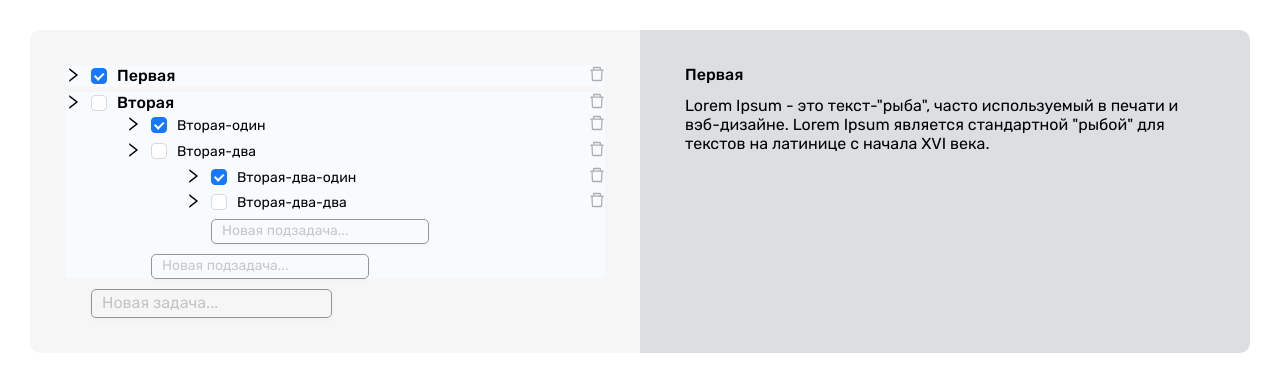
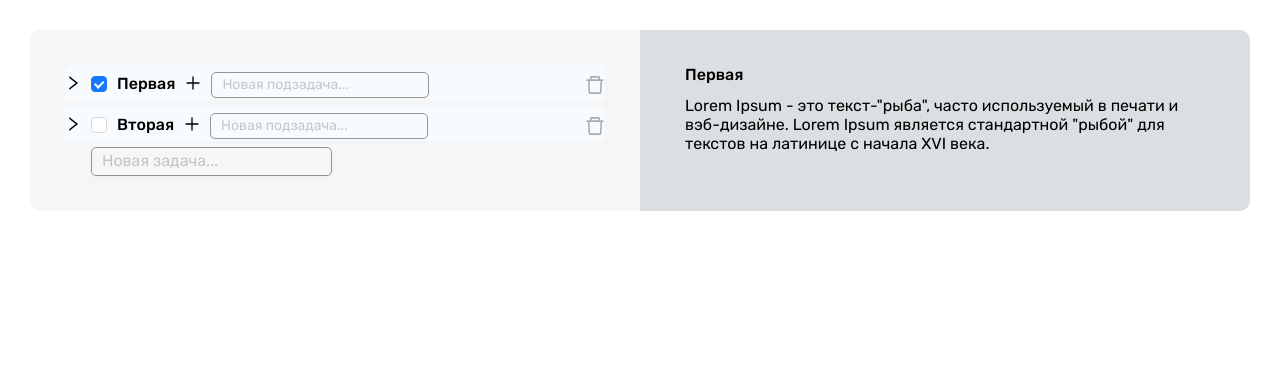
Before and after one commit to vilavren/task-mate, a React (Create React App) app: page / in a window 1280 px wide. Shown: the top 392 px of the page. Built offline with nearby package versions, Linux system fonts and the light colour scheme.

Commit message:
added: adding subtasks

```diff
--- a/src/assets/data/tasksData.ts
+++ b/src/assets/data/tasksData.ts
@@ -4,6 +4,7 @@ export const tasksData = [
     title: 'Первая',
     text: 'Lorem Ipsum - это текст-"рыба", часто используемый в печати и вэб-дизайне. Lorem Ipsum является стандартной "рыбой" для текстов на латинице с начала XVI века.',
     completed: true,
+    subtasks: [],
   },
   {
     id: '2',
@@ -14,6 +15,7 @@ export const tasksData = [
         id: '2.1',
         title: 'Вторая-один',
         completed: true,
+        subtasks: [],
       },
       {
         id: '2.2',
@@ -24,11 +26,13 @@ export const tasksData = [
             id: '2.2.1',
             title: 'Вторая-два-один',
             completed: true,
+            subtasks: [],
           },
           {
             id: '2.2.2',
             title: 'Вторая-два-два',
             completed: false,
+            subtasks: [],
           },
         ],
       },
--- a/src/components/Task/Task.module.css
+++ b/src/components/Task/Task.module.css
@@ -3,7 +3,6 @@
 	margin-bottom: 5px;
 	background-color: #F7FBFD;
 	border-radius: 5px;
-
 }
 
 .checkbox {
@@ -24,8 +23,17 @@
 }
 
 .input {
+	margin-top: 2px;
 	margin-bottom: 10px;
 	margin-left: 56px;
 	font-size: 14px;
-	line-height: 120%;
 }
+
+.inputSubtask {
+	font-size: 14px;
+}
+
+.plusTask {
+	margin: 0 10px;
+	padding: 10px 0;
+}
--- a/src/components/Task/Task.tsx
+++ b/src/components/Task/Task.tsx
@@ -1,8 +1,8 @@
-import { RightOutlined } from '@ant-design/icons/lib/icons'
+import { PlusOutlined, RightOutlined } from '@ant-design/icons/lib/icons'
 import { Checkbox } from 'antd'
 import cn from 'classnames'
 import { observer } from 'mobx-react-lite'
-import React from 'react'
+import React, { useState } from 'react'
 
 import TaskStore from '../../stores/TaskStore'
 import { Button } from '../UI/Button/Button'
@@ -14,6 +14,12 @@ import { TaskProps } from './Task.props'
 
 export const Task: React.FC<TaskProps> = observer(
   ({ className, task, htag, subHtag, ...props }) => {
+    const [openSubtask, setOpenSubtask] = useState(false)
+
+    const handleOpenSubtask = () => {
+      setOpenSubtask(!openSubtask)
+    }
+
     const handleTaskToggle = (id: string) => {
       TaskStore.completedTask(id)
     }
@@ -24,7 +30,11 @@ export const Task: React.FC<TaskProps> = observer(
 
     return (
       <li className={cn(className, styles.task)} {...props}>
-        <RightOutlined className={styles.caret} />
+        <RightOutlined
+          rotate={openSubtask ? 90 : 0}
+          className={styles.caret}
+          onClick={handleOpenSubtask}
+        />
 
         <Checkbox
           className={styles.checkbox}
@@ -33,13 +43,22 @@ export const Task: React.FC<TaskProps> = observer(
         />
 
         <Htag tag={htag}>{task.title}</Htag>
+
+        <PlusOutlined className={styles.plusTask} />
+        <Input
+          className={styles.inputSubtask}
+          placeholder="Новая подзадача..."
+          tasks={task.subtasks}
+          setOpenSubtask={setOpenSubtask}
+        />
+
         <Button
           onClick={() => {
             handleTaskRemove(task.id)
           }}
         />
 
-        {task.subtasks && (
+        {openSubtask && task.subtasks && (
           <ul className={styles.subTasks}>
             {task.subtasks.map((st) => (
               <Task
@@ -50,11 +69,14 @@ export const Task: React.FC<TaskProps> = observer(
                 subHtag={subHtag}
               />
             ))}
-            <Input
-              className={styles.input}
-              placeholder="Новая подзадача..."
-              tasks={task.subtasks}
-            />
+            {task.subtasks.length > 0 && (
+              <Input
+                className={styles.input}
+                placeholder="Новая подзадача..."
+                tasks={task.subtasks}
+                setOpenSubtask={setOpenSubtask}
+              />
+            )}
           </ul>
         )}
       </li>
--- a/src/components/UI/Button/Button.module.css
+++ b/src/components/UI/Button/Button.module.css
@@ -1,5 +1,6 @@
 .button {
 	position: absolute;
+	top: 10px;
 	right: 0;
 	opacity: 0.3;
 }
@@ -7,3 +8,7 @@
 .button:hover {
 	opacity: 1;
 }
+
+.icon {
+	font-size: 20px;
+}
--- a/src/components/UI/Button/Button.tsx
+++ b/src/components/UI/Button/Button.tsx
@@ -8,7 +8,7 @@ import { ButtonProps } from './Button.props'
 export const Button: React.FC<ButtonProps> = ({ className, ...props }) => {
   return (
     <button className={cn(className, styles.button)} {...props}>
-      <DeleteOutlined />
+      <DeleteOutlined className={styles.icon} />
     </button>
   )
 }
--- a/src/components/UI/Htag/Htag.module.css
+++ b/src/components/UI/Htag/Htag.module.css
@@ -24,9 +24,6 @@
 
 .h4 {
 	display: inline-block;
-
-	margin-bottom: 5px;
-
 	font-size: 14px;
 	font-weight: 400;
 	line-height: 120%;
--- a/src/components/UI/Input/Input.module.css
+++ b/src/components/UI/Input/Input.module.css
@@ -1,16 +1,18 @@
+.form {
+	display: inline-block;
+}
+
 .input {
-	display: block;
+	display: inline-block;
 
-	margin-top: 2px;
 	padding: 3px 10px;
 
-	line-height: 22px;
+	line-height: 130%;
 
 	opacity: 0.4;
 	border: 1px solid black;
 	border-radius: 5px;
 	box-shadow: 0 4px 4px rgb(0 0 0 / 5%);
-
 }
 
 .input::placeholder {
--- a/src/components/UI/Input/Input.props.ts
+++ b/src/components/UI/Input/Input.props.ts
@@ -5,5 +5,6 @@ import { ITask } from '../../../interfaces/task'
 export interface InputProps
   extends React.InputHTMLAttributes<HTMLInputElement> {
   tasks?: ITask[]
+  setOpenSubtask?: React.Dispatch<React.SetStateAction<boolean>>
   children?: ReactNode
 }
--- a/src/components/UI/Input/Input.tsx
+++ b/src/components/UI/Input/Input.tsx
@@ -7,7 +7,13 @@ import TaskStore from '../../../stores/TaskStore'
 import styles from './Input.module.css'
 import { InputProps } from './Input.props'
 
-export const Input: React.FC<InputProps> = ({ className, tasks, ...props }) => {
+export const Input: React.FC<InputProps> = ({
+  className,
+  children,
+  tasks,
+  setOpenSubtask,
+  ...props
+}) => {
   const [newTaskText, setNewTaskText] = useState('')
 
   const handleInputOnChange = (e: React.ChangeEvent<HTMLInputElement>) =>
@@ -20,10 +26,15 @@ export const Input: React.FC<InputProps> = ({ className, tasks, ...props }) => {
     if (tasks && e.key === 'Enter') {
       TaskStore.addTask(newTaskText, tasks)
       setNewTaskText('')
+      {
+        setOpenSubtask && setOpenSubtask(true)
+      }
     }
   }
 
   return (
+    <div className={styles.form}>
+      {children}
       <input
         value={newTaskText}
         onChange={handleInputOnChange}
@@ -32,5 +43,6 @@ export const Input: React.FC<InputProps> = ({ className, tasks, ...props }) => {
         className={cn(className, styles.input)}
         {...props}
       />
+    </div>
   )
 }
--- a/src/stores/TaskStore.ts
+++ b/src/stores/TaskStore.ts
@@ -20,7 +20,7 @@ class Task {
       title,
       text: '',
       completed: false,
-      subtask: [],
+      subtasks: [],
     }
     tasks.push(newTask)
     console.log('tasks:', this.tasks)
```
Lines whose indentation alone changed are shown as unchanged.
